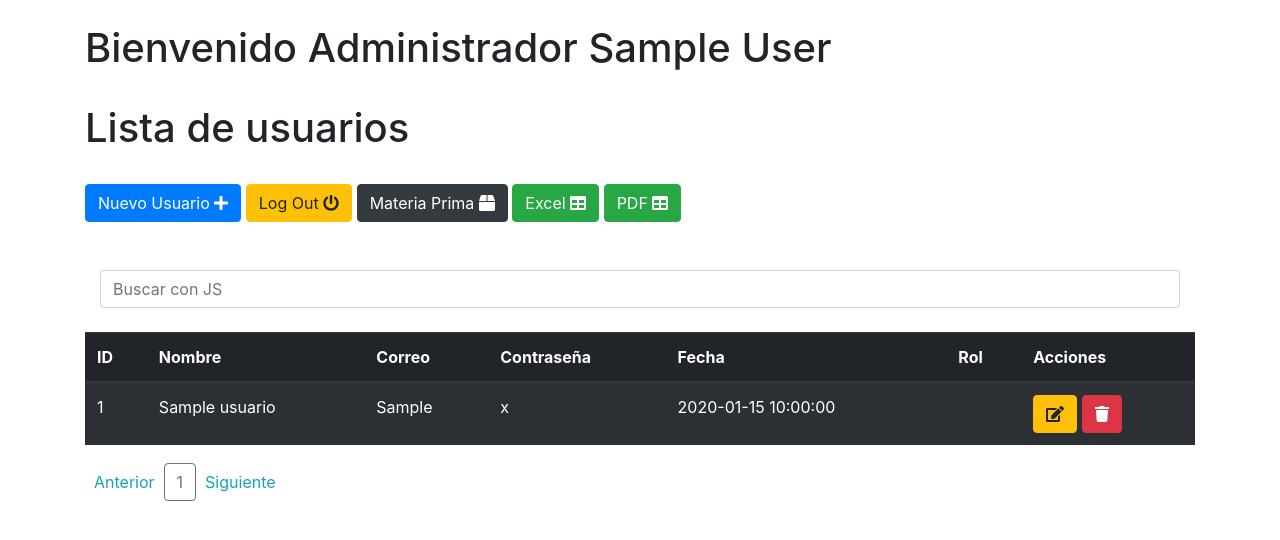
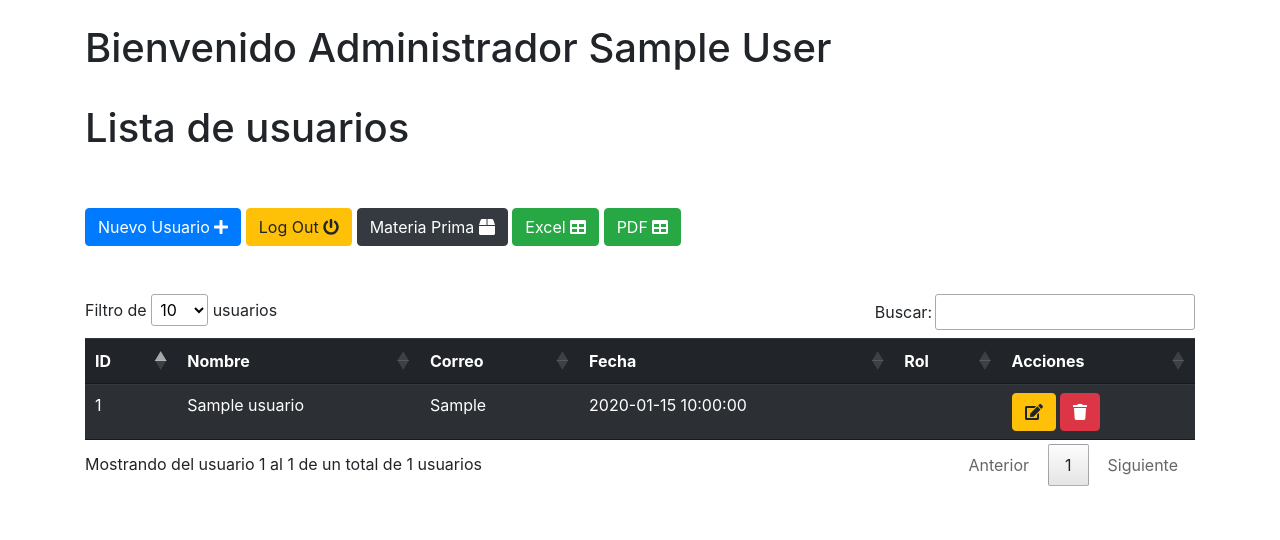
Before and after one commit to blatodeo/blatodeo.github.io, a PHP site: page /_sesion/usuarios.php in a window 1280 px wide. Shown: the top 540 px of the page. Run offline with PHP 8.4, Linux system fonts and the light colour scheme; the visitor is signed in with stand-in values (Sample User, id 1); tables that the repository leaves empty or names only in its code hold one stand-in row (values such as "Sample post"); data that the repository does not hold is empty; some libraries are stand-ins or nearby versions; some web fonts are replaced.

Commit message:
Implemented data tables correctly

```diff
--- a/_sesion/usuarios.php
+++ b/_sesion/usuarios.php
@@ -5,19 +5,15 @@ error_reporting(0);
 
 $validar = $_SESSION['nombre'];
 
-if ($validar == null || $validar = '') {
+if( $validar == null || $validar = ''){
 
   header("Location: login.php");
   die();
+
 }
 
 
 ?>
-
-
-
-
-
 <!DOCTYPE html>
 <html lang="en">
 
@@ -25,120 +21,93 @@ if ($validar == null || $validar = '') {
     <meta charset="UTF-8">
     <meta http-equiv="X-UA-Compatible" content="IE=edge">
     <meta name="viewport" content="width=device-width, initial-scale=1.0">
+    <link rel="stylesheet" href="../css/fontawesome-all.min.css">
+    <link rel="stylesheet" href="../css/page.css">
+    <script defer src="https://use.fontawesome.com/releases/v5.0.8/js/all.js" integrity="sha384-SlE991lGASHoBfWbelyBPLsUlwY1GwNDJo3jSJO04KZ33K2bwfV9YBauFfnzvynJ" crossorigin="anonymous"></script>
 
-  <script defer src="https://use.fontawesome.com/releases/v5.0.8/js/brands.js" integrity="sha384-sCI3dTBIJuqT6AwL++zH7qL8ZdKaHpxU43dDt9SyOzimtQ9eyRhkG3B7KMl6AO19" crossorigin="anonymous"></script>
-  <script defer src="https://use.fontawesome.com/releases/v5.0.8/js/fontawesome.js" integrity="sha384-7ox8Q2yzO/uWircfojVuCQOZl+ZZBg2D2J5nkpLqzH1HY0C1dHlTKIbpRz/LG23c" crossorigin="anonymous"></script>
+    <link rel="stylesheet" type="text/css" href="https://cdn.datatables.net/1.12.1/css/jquery.dataTables.css">
+
     <script src="https://ajax.googleapis.com/ajax/libs/jquery/3.1.0/jquery.min.js"></script>
-  <script defer src="https://use.fontawesome.com/releases/v5.0.8/js/all.js" integrity="sha384-SlE991lGASHoBfWbelyBPLsUlwY1GwNDJo3jSJO04KZ33K2bwfV9YBauFfnzvynJ" crossorigin="anonymous"></script>
-  <script defer src="https://use.fontawesome.com/releases/v5.0.8/js/all.js" integrity="sha384-SlE991lGASHoBfWbelyBPLsUlwY1GwNDJo3jSJO04KZ33K2bwfV9YBauFfnzvynJ" crossorigin="anonymous"></script>
     <link href="//maxcdn.bootstrapcdn.com/bootstrap/4.1.1/css/bootstrap.min.css" rel="stylesheet" id="bootstrap-css">
 <script src="//maxcdn.bootstrapcdn.com/bootstrap/4.1.1/js/bootstrap.min.js"></script>
 
+    <title>Usuarios</title>
+</head>
+<br>
+<div class="container is-fluid">
 
 
-  <link rel="stylesheet" type="text/css" href="https://cdn.datatables.net/1.12.1/css/jquery.dataTables.css">
-  <link rel="stylesheet" href="../css/fontawesome-all.min.css">
-  <link rel="stylesheet" href="../css/styles.css">
-  <style type="text/css">
-
-
-    .pag_btn {
-
-
-      border-radius: 4px;
-      margin: 4px;
-      padding: 5px;
-
-      cursor: pointer;
-      border: none;
-    }
-
-    .pag_btn_des {
-
-      border-radius: 4px;
-      margin: 4px;
-      padding: 5px;
-      font-size: 14pt;
-      cursor: pointer;
-      border: none;
-    }
-
-    .pag_num {
-
-
-      border-radius: 4px;
-      margin: 4px;
-      padding: 5px;
-
-      cursor: pointer;
-      border: none;
-
-    }
-  </style>
-
-  <title>Usuarios</title>
-</head>
-
-
-<div class="container is-fluid">
-
-  <!-- Header -->
-
-
-  <br>
 <div class="col-xs-12">
   		<h1>Bienvenido Administrador <?php echo $_SESSION['nombre']; ?></h1>
       <br>
-
 		<h1>Lista de usuarios</h1>
     <br>
+  <!-- <p> Mostrar cantidad de <select name="sel" id="value">
+        <option value="1">1 Registro</option>
+        <option value="2">2 Registros</option>
+        <option value="3">3 Registros</option>
+    </select>
+    <br>-->
+    <br>
     <div>
-      <a class="btn btn-primary" href="registro.php">Nuevo Usuario <i class="fa fa-plus" aria-hidden="true"></i>
-      </a>
+    <a class="btn btn-primary" href="registro.php"> Nuevo Usuario <i class="fa fa-plus" aria-hidden="true"></i></a>
       <a class="btn btn-warning" href="cerrarSesion.php">Log Out <i class="fa fa-power-off" aria-hidden="true"></i></a>
       <a class="btn btn-dark" href="../mp/mp.php">Materia Prima <i class="fa fa-box" aria-hidden="true"></i> </a>
-      <a class="btn btn-success" href="excel_usuario.php">Excel
+      <a class="btn btn-success" href="excel_lector_usuario.php">Excel
        <i class="fa fa-table" aria-hidden="true"></i>
        </a>
-      <a class="btn btn-success" href="pdf_usuario.php">PDF
+       <a class="btn btn-success" href="pdf_usuario_lector.php">PDF
        <i class="fa fa-table" aria-hidden="true"></i>
        </a>
 
     </div>
 		<br>
-    <!-- Search Bar -->
-    <!--
+
+
+<!-- Aquí puedes escribir tu comentario
     <div class="container-fluid">
   <form class="d-flex">
 			<form action="" method="GET">
-          <input class="form-control me-2" type="search" placeholder="Buscar con PHP" name="busqueda"> <br>
+			<input class="form-control me-2" type="search" placeholder="Buscar con PHP"
+			name="busqueda"> <br>
 			<button class="btn btn-outline-info" type="submit" name="enviar"> <b>Buscar </b> </button>
 			</form>
   </div>-->
-    <br>
+  <?php
+//$conexion=mysqli_connect("localhost","root","","r_user");
+//$where="";
+
+//if(isset($_GET['enviar'])){
+  //$busqueda = $_GET['busqueda'];
+
+
+	//if (isset($_GET['busqueda']))
+	//{
+		//$where="WHERE user.correo LIKE'%".$busqueda."%' OR nombre  LIKE'%".$busqueda."%'
+    //OR telefono  LIKE'%".$busqueda."%'";
+	//}
+
+//}
+
+
+//?>
+
 
 
 			</form>
-    <div class="container-fluid">
+     <!-- <div class="container-fluid">
   <form class="d-flex">
-        <input class="form-control me-2 light-table-filter" data-table="table_id" type="text" placeholder="Buscar con JS">
+      <input class="form-control me-2 light-table-filter" data-table="table_id" type="text"
+      placeholder="Buscar con JS">
       <hr>
       </form>
-    </div>
-
-
-
-
-
+  </div>  -->
 
   <br>
 
 
+      <table class="table table-striped table-dark table_id " id="table_id">
 
-    <!-- Data Table -->
-
-
-    <table class="table table-striped table-dark table_id" id="tblDatos">
 
 
       <thead>
@@ -146,7 +115,6 @@ if ($validar == null || $validar = '') {
           <th>ID</th>
           <th>Nombre</th>
           <th>Correo</th>
-          <th>Contraseña</th>
           <th>Fecha</th>
           <th>Rol</th>
           <th>Acciones</th>
@@ -159,9 +127,9 @@ if ($validar == null || $validar = '') {
         <?php
 
         $conexion = mysqli_connect("localhost", "root", "", "alcon");
-        $SQL = "SELECT usuario.id, usuario.nombre, usuario.correo, usuario.password,
+        $SQL="SELECT usuario.id, usuario.nombre, usuario.correo, usuario.password,
         usuario.fecha, permisos.rol FROM usuario
-        LEFT JOIN permisos ON usuario.rol = permisos.id $where";
+        LEFT JOIN permisos ON usuario.rol = permisos.id";
                 $dato = mysqli_query($conexion, $SQL);
 
         if ($dato->num_rows > 0) {
@@ -172,7 +140,6 @@ if ($validar == null || $validar = '') {
               <td><?php echo $fila['id']; ?></td>
               <td><?php echo $fila['nombre']; ?></td>
               <td><?php echo $fila['correo']; ?></td>
-              <td><?php echo $fila['password']; ?></td>
               <td><?php echo $fila['fecha']; ?></td>
               <td><?php echo $fila['rol']; ?></td>
 
@@ -181,19 +148,22 @@ if ($validar == null || $validar = '') {
 
 
             <td>
-                <a class="btn btn-warning" href="editar_usuario.php?id=<?php echo $fila['id'] ?> ">
-                  <i class="fa fa-edit"></i></a>
 
-                <a class="btn btn-danger" href="eliminar_usuario.php?id=<?php echo $fila['id'] ?>">
+
+
+<a class="btn btn-warning" href="editar_usuario.php?id=<?php echo $fila['id']?> ">
+<i class="fa fa-edit"></i> </a>
+
+
+<a class="btn btn-danger" href="eliminar_usuario.php?id=<?php echo $fila['id']?> ">
 <i class="fa fa-trash"></i></a>
-
 </td>
 </tr>
 
 
 <?php
 }
-        } else {
+}else{
 
     ?>
     <tr class="text-center">
@@ -207,16 +177,18 @@ if ($validar == null || $validar = '') {
 
 ?>
 
-
 	</body>
   </table>
-    <div id="paginador" class=""></div>
-
+  <!-- <div id="paginador" class=""></div>-->
   <script src="https://code.jquery.com/jquery-3.6.0.min.js" integrity="sha256-/xUj+3OJU5yExlq6GSYGSHk7tPXikynS7ogEvDej/m4=" crossorigin="anonymous"></script>
 <script type="text/javascript" charset="utf8" src="https://cdn.datatables.net/1.12.1/js/jquery.dataTables.js"></script>
+
+
+
+<script src="../js/page.js"></script>
 <script src="../js/buscador.js"></script>
-    <script src="../js/page.js"></script>
-    <script src="../js/acciones.js"></script>
+<script src="../js/user.js"></script>
+
 
 
 
--- /dev/null
+++ b/js/user.js
@@ -0,0 +1,26 @@
+$(document).ready( function () {
+    $('#table_id').DataTable({
+        language: {
+            processing:     "Tratamiento en curso...",
+            search:         "Buscar:" ,
+            lengthMenu:    "Filtro de _MENU_ usuarios",
+            info:           "Mostrando del usuario _START_ al _END_ de un total de _TOTAL_ usuarios",
+            infoEmpty:      "No existen registros",
+            infoFiltered:   "(filtrado de _MAX_ usuarios en total)",
+            infoPostFix:    "",
+            loadingRecords: "Cargando elementos...",
+            zeroRecords:    "No se encontraron los datos de tu busquda..",
+            emptyTable:     "No hay ningun registro en la tabla",
+            paginate: {
+                first:      "Primero",
+                previous:   "Anterior",
+                next:       "Siguiente",
+                last:       "Ultimo"
+            },
+            aria: {
+                sortAscending:  ": Active para odernar en modo ascendente",
+                sortDescending: ": Active para ordenar en modo descendente  ",
+            }
+}
+    } );
+} );
--- /dev/null
+++ b/package.json
@@ -0,0 +1,5 @@
+{
+  "dependencies": {
+    "jquery": "^3.6.3"
+  }
+}
```
Also changed, not shown: _sesion/lector_usuario.php (+47 -3 lines), mp/lector_mp.php (+56 -8 lines), mp/mp.php (+5 -5 lines), js/filtro.js (added), package-lock.json (added). Lines whose indentation alone changed are shown as unchanged.
